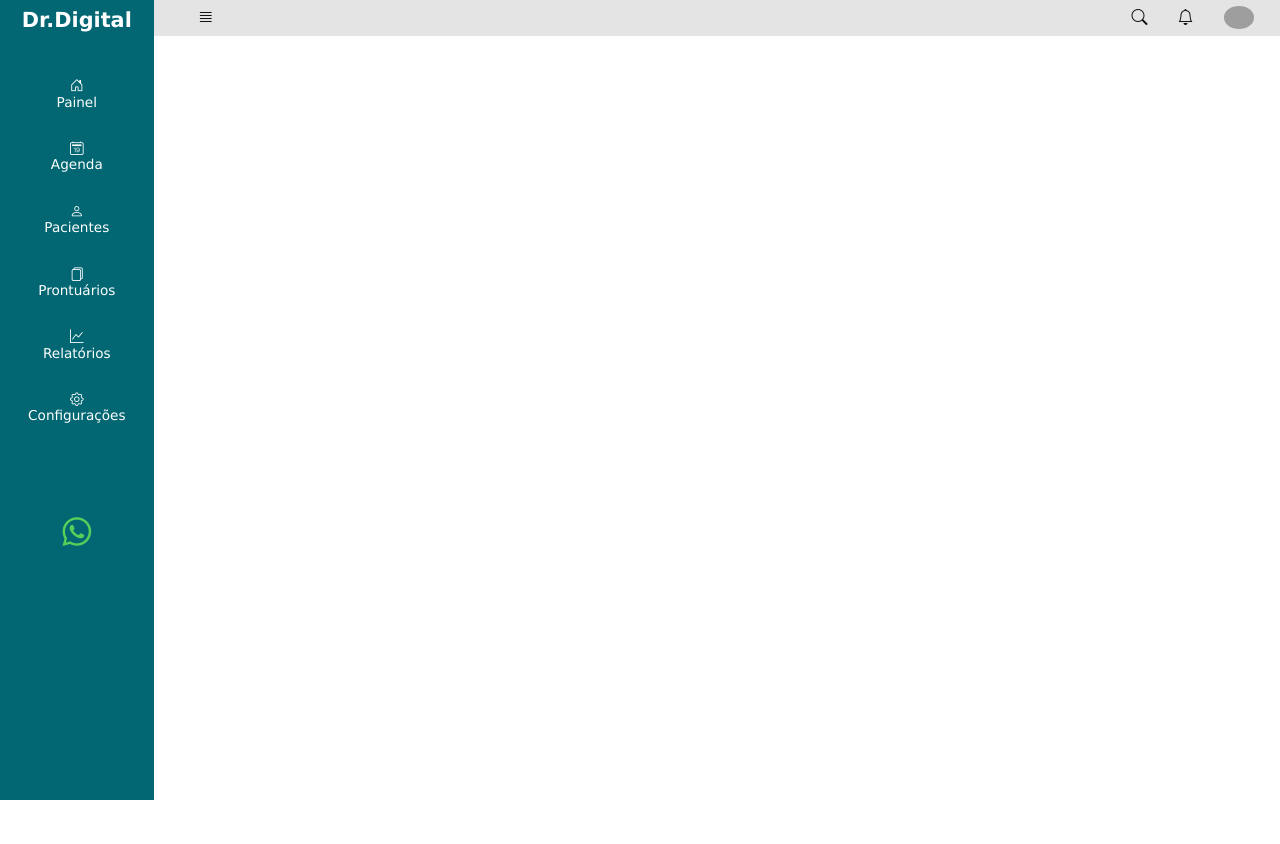
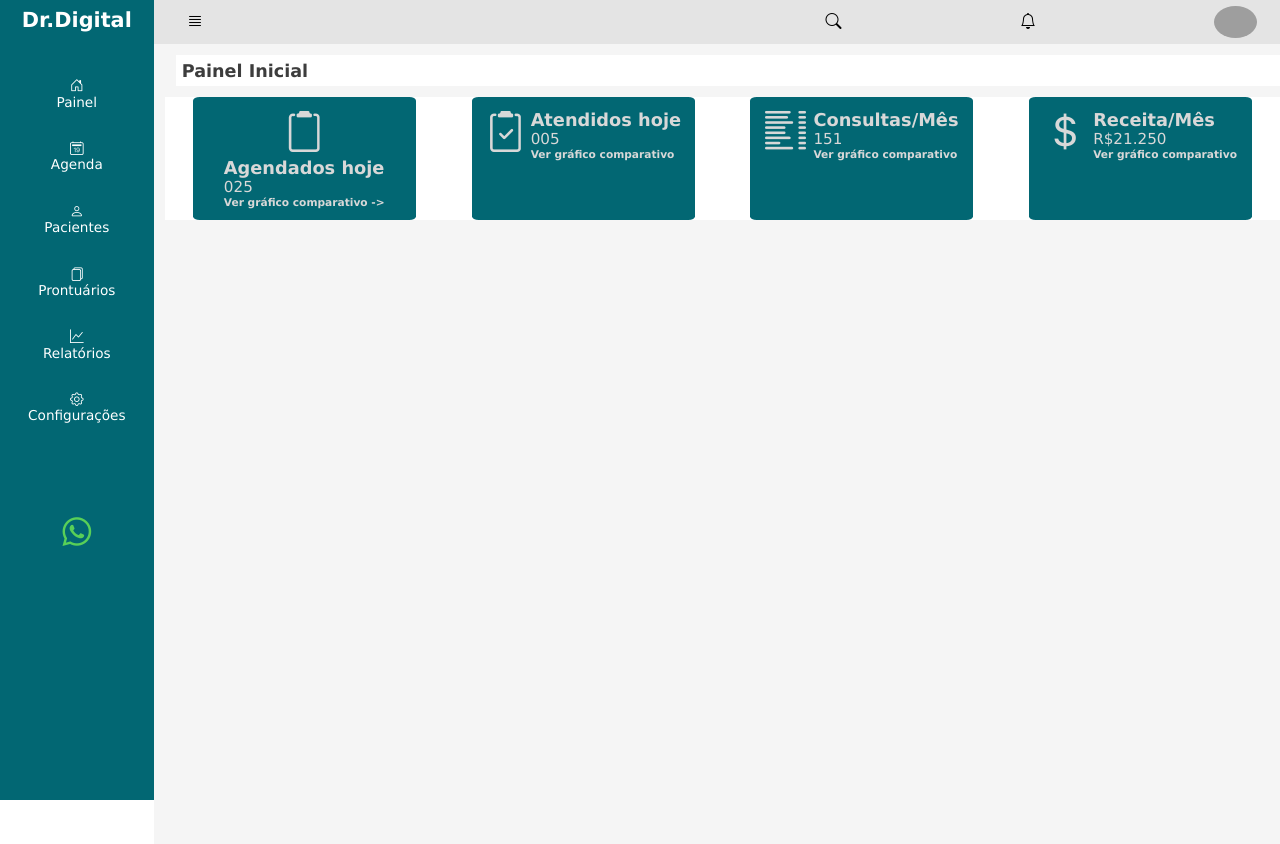
Before and after one commit to GustavOxys/sistema_dr, a Django app: page / in a window 1280 px wide. Before the commit the page ends 800 px from the top, so only its background shows below. Run offline with Django 4.2, Linux system fonts and the light colour scheme; grey boxes are pictures that could not be loaded.

Commit message:
algumas alteracoes

```diff
--- a/base_static/static/css/style.css
+++ b/base_static/static/css/style.css
@@ -11,9 +11,27 @@ html, body {
     padding: 0; /* Remova preenchimentos padrão */
   }
 
+  .main{
+    display: flex;
+    flex-wrap: wrap;
+    height: 100%;
+    width: 88%;
+    margin-left: 12%;
+    max-width: 100%;
+  }
+
+  .content{
+    width: 100%;
+    height: 100%;
+
+    background-color: rgb(245, 245, 245);
+
+}
+
 
 
 header {
+    width: 100%;
     background-color: rgb(228, 228, 228);
     padding: 0.5% 2%;
     display: flex;
@@ -23,21 +41,20 @@ header {
 }
 
 .info-header {
-    margin-left: 14%;
-    color: rgb(20, 20, 20);
+    margin-left: 1%;
+    color: black;
     display: flex;
     justify-content: space-between;
-    width: 10%;
     align-items: center;
 
 
 }
 
 .info-header img{
-    width: 25%;
-    height: 100%;
+    width: 10%;
     border-radius: 100%;
 }
+
 
 .sidebar {
     height: 100%;
@@ -57,8 +74,11 @@ header {
     display: flex;
     align-items: center;
     flex-direction: column;
+    cursor: pointer;
 
 }
+.sidebar a:hover{opacity: 0.5;}
+
 
 .sidebar h1 {
     padding: 5% 0% 10%;
@@ -68,6 +88,11 @@ header {
     color: white;
     align-items: center;
     overflow:hidden;
+    cursor: pointer;
+}
+
+.sidebar h1:hover{
+    opacity: 0.5;
 }
 
 #ultimo-link {
@@ -75,3 +100,58 @@ header {
     font-size: 180%;
     color: rgb(88, 207, 88);
 }
+
+
+
+.titulo-secao{
+    background-color: white;
+    padding: 0.5%;
+    margin-left: 2%;
+    margin-top: 1%;
+}
+
+.titulo-secao h2{
+    font-size: 110%;
+    color: rgb(61, 61, 61);
+}
+
+.all-box-info{
+    margin-left: 1%;
+    margin-top: 1%;
+    width: 99%;
+    display: flex;
+    justify-content: space-around;
+    background-color: white;
+
+
+
+}
+
+.box-info-single{
+    display: flex;
+    justify-content: space-around;
+    background-color: #026773;
+    width: 20%;
+    margin: 0 10px;
+    padding: 1%;
+    border-radius: 3%;
+    color: rgb(216, 216, 216);
+    font-size: 95%;
+    flex-wrap: wrap;
+
+
+}
+
+.box-info-text{
+    font-size: 100%;
+}
+
+
+.box-info-single h4{
+    font-size: 70%;
+}
+
+.box-info-single p{
+    font-size: 100%;
+
+}
--- a/base_templates/base.html
+++ b/base_templates/base.html
@@ -11,8 +11,15 @@
 
 </head>
 <body>
+
+
     {% include 'partials/_sidebar.html' %}
-    {% include 'partials/_header.html' %}
-    {% block content %}{% endblock %}
+    <section class="main">
+        {% include 'partials/_header.html' %}
+        {% block content %}{% endblock %}
+    </section>
+
+
+
 </body>
 </html>
--- a/dashboard/templates/index.html
+++ b/dashboard/templates/index.html
@@ -2,6 +2,49 @@
 
 {% block content %}
 
+    <div class="content">
+        <div class="titulo-secao">
+            <h2>
+                Painel Inicial
+            </h2>
+        </div>
+        <div class="all-box-info">
+            <div class="box-info-single">
+                <i class="bi bi-clipboard2" style="font-size: 270%;"></i>
+                <div class="info-text">
+                    <h3>Agendados hoje</h3>
+                    <p>025</p>
+                    <h4>Ver gráfico comparativo -></h4>
+                </div>
+
+            </div>
+            <div class="box-info-single">
+                <i class="bi bi-clipboard2-check" style="font-size: 270%;"></i>
+                <div class="info-text">
+                    <h3>Atendidos hoje</h3>
+                    <p>005</p>
+                    <h4>Ver gráfico comparativo</h4>
+                </div>
+
+            </div>
+            <div class="box-info-single">
+                <i class="bi bi-list-columns" style="font-size: 270%;"></i>
+                <div class="info-text">
+                    <h3>Consultas/Mês</h3>
+                    <p>151</p>
+                    <h4>Ver gráfico comparativo</h4>
+                </div>
+            </div>
+            <div class="box-info-single">
+                <i class="bi bi-currency-dollar" style="font-size: 270%;"></i>
+                <div class="info-text">
+                    <h3>Receita/Mês</h3>
+                    <p>R$21.250</p>
+                    <h4>Ver gráfico comparativo</h4>
+                </div>
+            </div>
+        </div>
+    </div>
 
 
 
```
